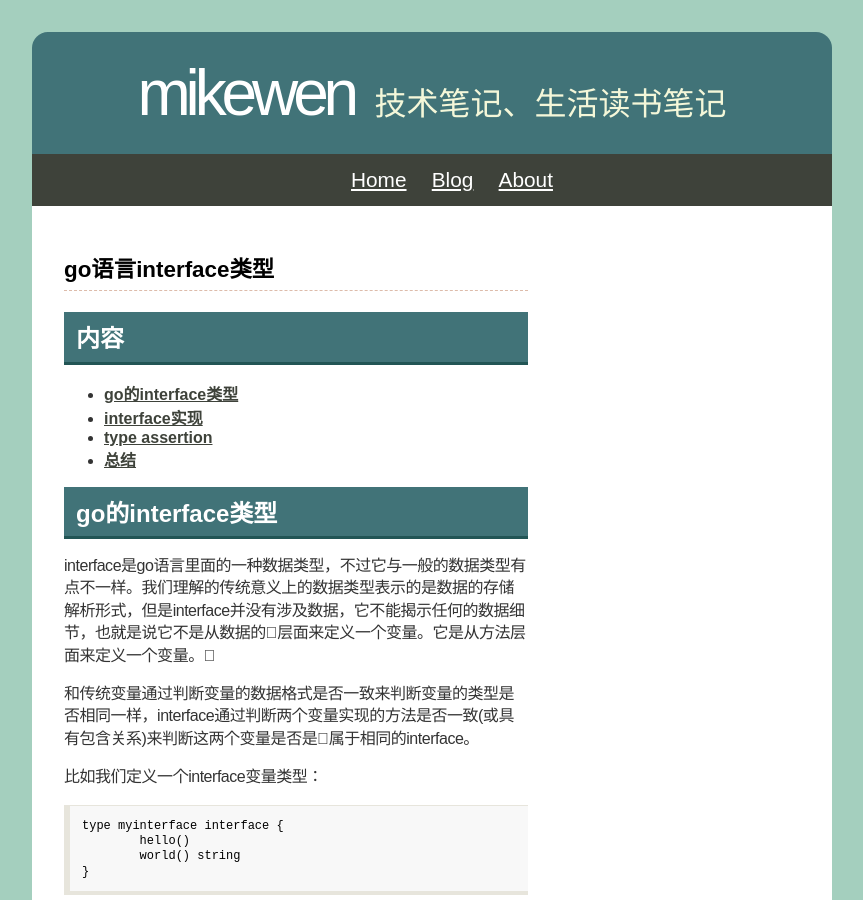
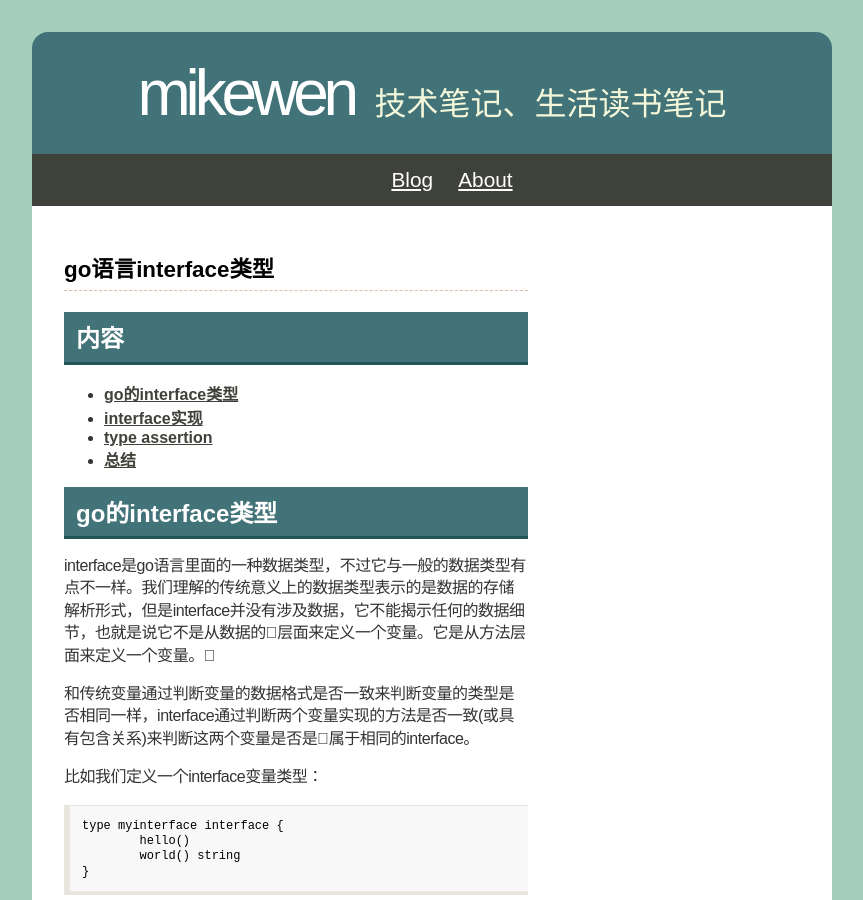
Before and after one commit to mountainswen/mikewen.github.com, a Jekyll site: the page built from index.html, in a window 1280 px wide and 900 px high. Shown: the whole window, without its empty margins (208-1071 px from the left). Built offline with Jekyll 4.4.1, drawn with Linux system fonts in a browser that asks for light colours.

Commit message:
update layout

```diff
--- a/_layouts/master.html
+++ b/_layouts/master.html
@@ -18,7 +18,6 @@
       </div>
       <div id='menu'>
         <ul>
-          <li><a href='/'>Home</a></li>
           <li><a href='/blog.html'>Blog</a></li>
           <li><a href='/about.html'>About</a></li>
         </ul>
```
